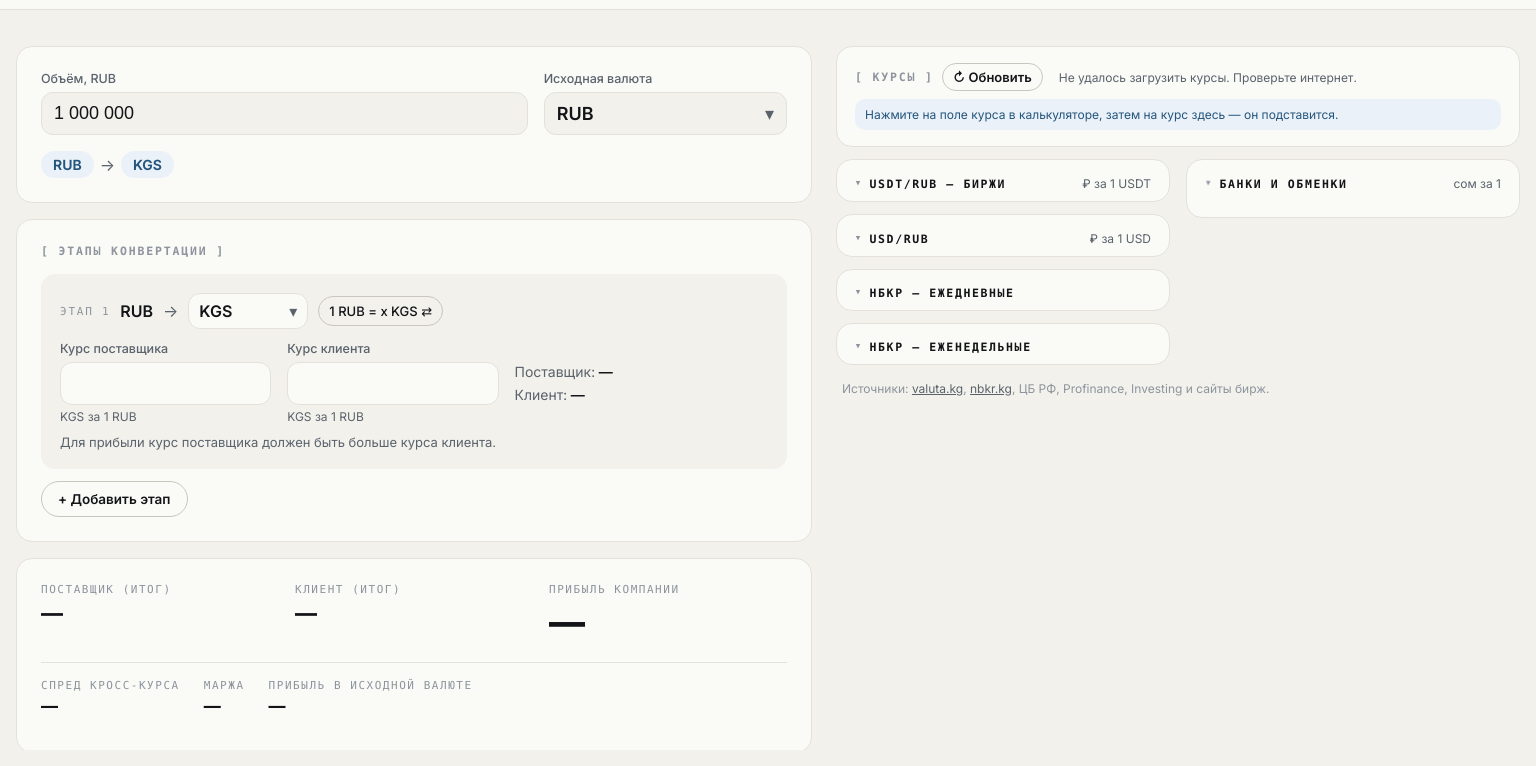
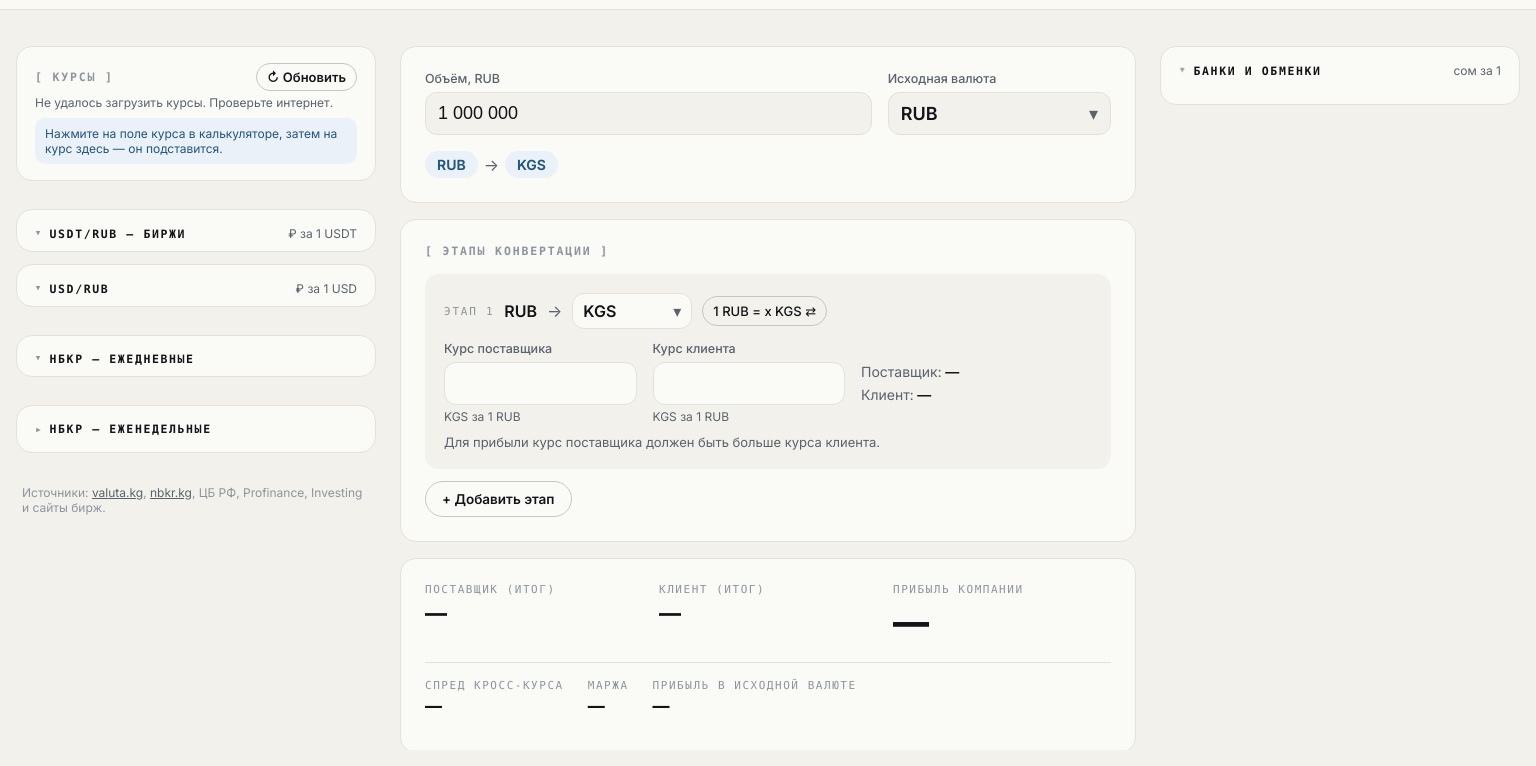
Before and after one commit to Add-Technologies/Calculating, a plain HTML site: page index.html in a window 1536 px wide. Shown: the part 51-817 px from the top of the page. Drawn offline with Linux system fonts and the light colour scheme; no server answers.

Commit message:
Калькулятор по центру: биржи и НБКР слева, банки и обменки справа
- от 1500 px три столбца: курсы бирж, USD/RUB, НБКР | калькулятор | банки и обменки
- «НБКР — еженедельные» свёрнут по умолчанию и стоит под ежедневными
- заголовки журнала переносятся, без горизонтальной прокрутки в центре

Co-Authored-By: Claude Opus 5 (1M context) <noreply@anthropic.com>

```diff
--- a/index.html
+++ b/index.html
@@ -362,39 +362,29 @@
   .rates-msg { padding: 4px 6px 8px; font-size: 12px; color: var(--faint); }
   .rates-msg a { color: var(--muted); }
 
-  /* Широкий экран: калькулятор прижат влево и закреплён, курсы занимают всё остальное в 2–3 столбца */
+  /* Широкий экран: курсы бирж слева, калькулятор по центру (закреплён), банки и обменки справа.
+     Панель курсов «растворяется» (display: contents), и её блоки встают прямо в сетку страницы. */
   @media (min-width: 1500px) {
     .wrap, .topbar-in { max-width: 2560px; }
-    .layout { grid-template-columns: minmax(560px, 800px) minmax(0, 1fr); gap: 20px; }
+    .layout {
+      grid-template-columns: minmax(360px, 1fr) minmax(540px, 780px) minmax(360px, 1fr);
+      grid-template-rows: auto auto auto auto 1fr;
+      column-gap: 20px; align-items: start;
+    }
+    .rates { display: contents; }
     .main {
+      grid-column: 2; grid-row: 1 / -1; align-self: start;
       position: sticky; top: 80px; max-height: calc(100vh - 96px); overflow-y: auto;
-      overscroll-behavior: contain; scrollbar-width: thin; padding-right: 4px;
+      overscroll-behavior: contain; scrollbar-width: thin; padding: 0 4px;
     }
-    /* Явная сетка: 1) биржи, USD/RUB, НБКР ежедневные  2) банки  3) НБКР еженедельные.
-       При двух столбцах НБКР еженедельные встают под первый столбец. */
-    .rates {
-      position: static; max-height: none; overflow: visible;
-      display: grid; grid-template-columns: repeat(2, minmax(0, 1fr));
-      grid-template-rows: auto auto auto 1fr auto; column-gap: 16px; align-items: start;
-    }
-    .rates-top, .rates-msg { grid-column: 1 / -1; }
-    .rcol-1  { grid-column: 1; grid-row: 2; }
-    .rcol-1b { grid-column: 1; grid-row: 3; }
-    .rcol-2  { grid-column: 2; grid-row: 2 / span 3; }
-    .rcol-3  { grid-column: 1; grid-row: 4; }
-    .rates-msg { grid-row: 5; }
-    .rates-top { display: flex; flex-wrap: wrap; align-items: center; gap: 8px 16px; }
-    .rates-top .rates-head { margin: 0; }
-    .rates-top .rates-status { margin: 0; flex: 1; }
-    .rates-top .rates-tip { flex-basis: 100%; }
-  }
-  @media (min-width: 2100px) {
-    .rates { grid-template-columns: repeat(3, minmax(0, 1fr)); grid-template-rows: auto auto 1fr auto; }
-    .rcol-1  { grid-column: 1; grid-row: 2; }
-    .rcol-1b { grid-column: 1; grid-row: 3; }
-    .rcol-2  { grid-column: 2; grid-row: 2 / span 2; }
-    .rcol-3  { grid-column: 3; grid-row: 2 / span 2; }
-    .rates-msg { grid-row: 4; }
+    .rates-top  { grid-column: 1; grid-row: 1; }
+    .rcol-1     { grid-column: 1; grid-row: 2; }
+    .rcol-1b    { grid-column: 1; grid-row: 3; }
+    .rcol-3     { grid-column: 1; grid-row: 4; }
+    .rates-msg  { grid-column: 1; grid-row: 5; }
+    .rcol-2     { grid-column: 3; grid-row: 1 / -1; }
+    /* Журнал в узкой центральной колонке: заголовки переносятся, чтобы не было горизонтальной прокрутки */
+    .tbl-wrap th { white-space: normal; }
   }
 
   @media (max-width: 560px) {
@@ -559,7 +549,7 @@
     </div>
 
     <div class="rcol rcol-3">
-    <details open id="secNbkrWeekly" class="rates-block">
+    <details id="secNbkrWeekly" class="rates-block">
       <summary>НБКР — еженедельные <small id="nbkrWeeklyDate"></small></summary>
       <div id="nbkrWeeklyBody"></div>
     </details>
```
